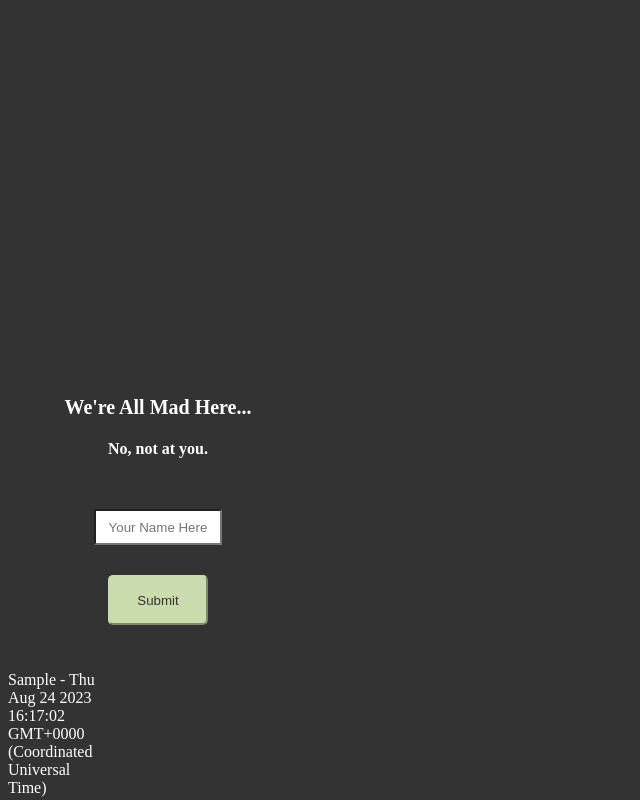
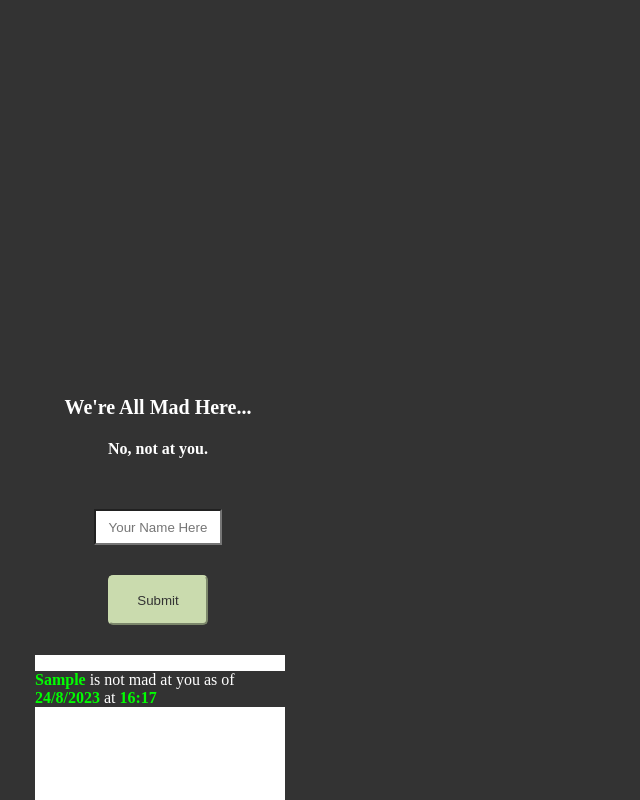
Before and after one commit to alina-costa/hannahhaters, a React (Create React App) app: page / in a window 1280 px wide. Both pictures are taken after typing "Sample" into the empty fields and a click on the button "Submit". Shown: the top 800 px of the page, without its empty margins (0-640 px from the left). Built offline with nearby package versions, Linux system fonts and the light colour scheme.

Commit message:
dates displaying correctly*

```diff
--- a/public/styles.css
+++ b/public/styles.css
@@ -55,9 +55,18 @@ button:hover {
   cursor: pointer;
 }
 
-.last-5 {
+.last5 {
   height: 350px;
   width: 250px;
   background-color: #ffffff;
   margin-left: 27px;
 }
+
+p {
+  color: rgb(0, 255, 0);
+  font-weight: 700;
+}
+
+span {
+  font-weight: normal;
+}
--- a/src/App.js
+++ b/src/App.js
@@ -6,9 +6,10 @@ function App() {
 
   const handleSubmit = (e) => {
     e.preventDefault();
-    const date = new Date();
-    const newStatus = { name, date };
-    // console.log(status);
+    const d = new Date();
+    const date = d.getDate() + "/" + (d.getMonth() + 1) + "/" + d.getFullYear();
+    const time = d.getHours() + ":" + d.getMinutes();
+    const newStatus = { name, date, time };
     setStatus([newStatus, ...status.slice(0, 4)]); // Keep only the last 5 statuses
     setName("");
   };
@@ -34,10 +35,14 @@ function App() {
         <div className="last5">
           <p>
             {status.map((status, index) => (
-              <span key={index}>
-                {status.name} - {status.date.toString()}
+              <p key={index}>
+                {status.name}
+                <span> is not mad at you as of </span>
+                {status.date.toString()}
+                <span> at </span>
+                {status.time.toString()}
                 <br />
-              </span>
+              </p>
             ))}
           </p>
         </div>
```
